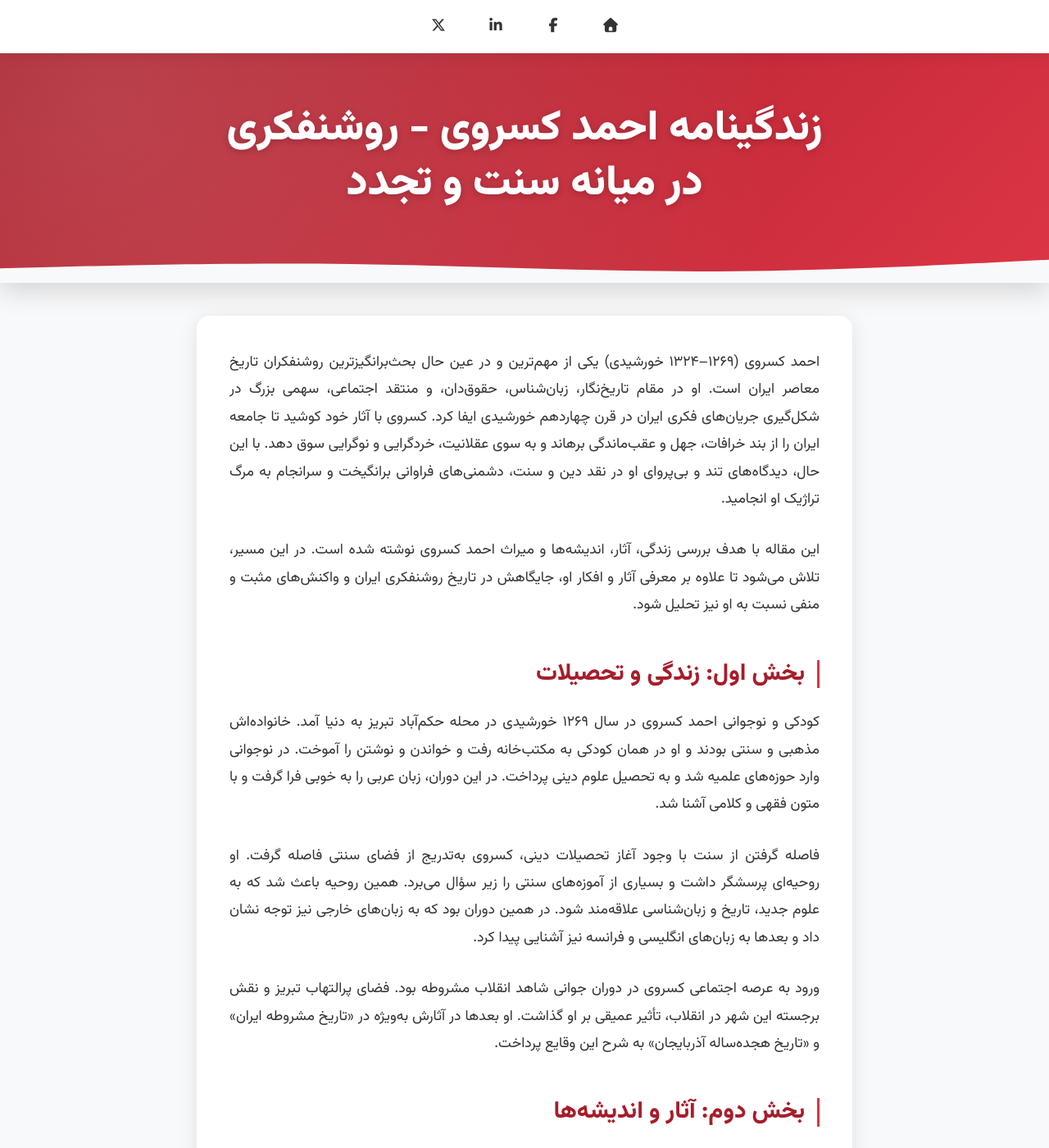
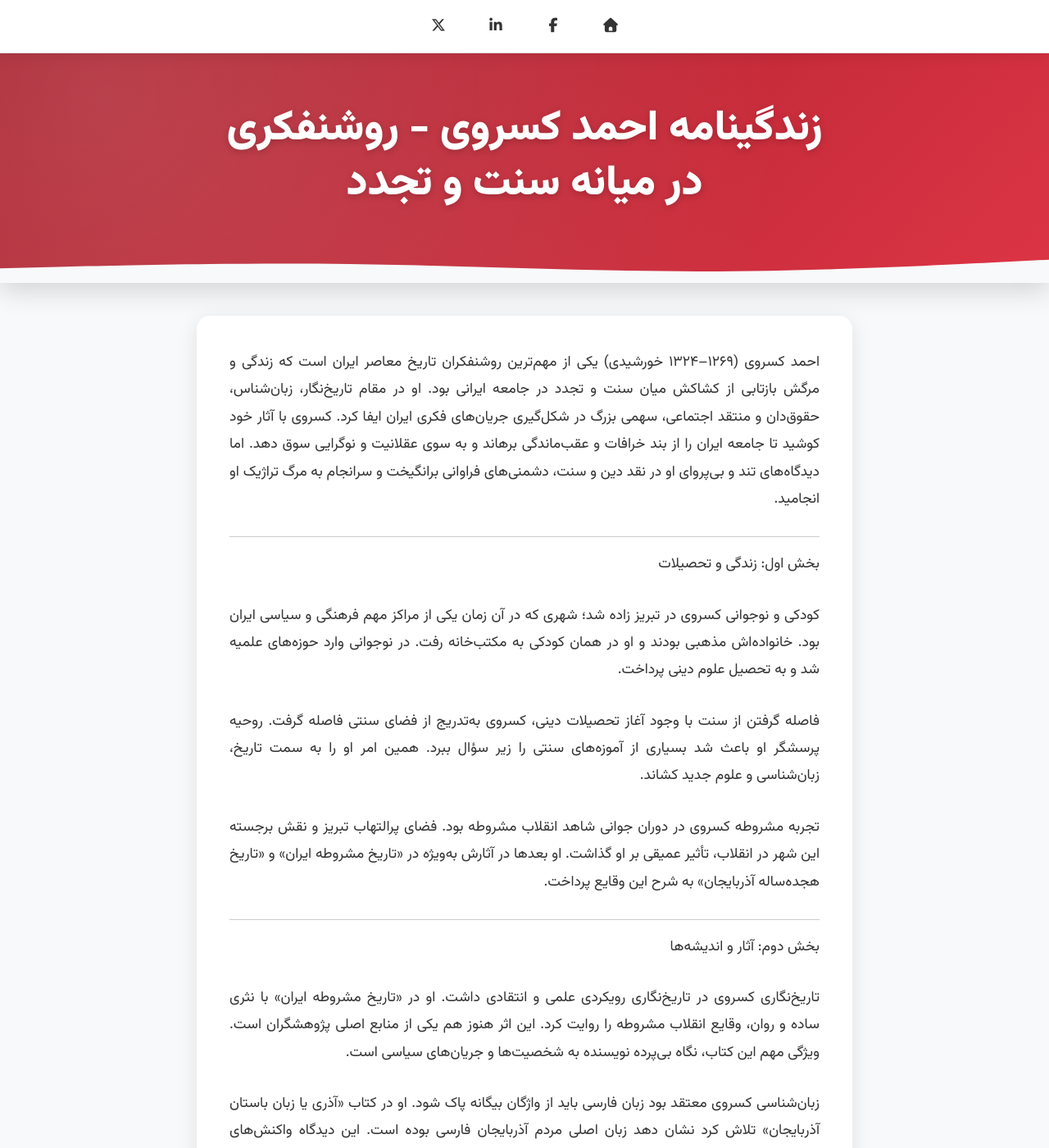
Before and after one commit to darkblog/darkblog.github.io, a Jekyll site: the page built from _posts/2025-9-9-ahmad-kasravi.md, in a window 1280 px wide and 1400 px high. Shown: the whole window at 82% size. Built offline with Jekyll 4.4.1, drawn with Linux system fonts in a browser that asks for light colours; nearby versions of some CDN libraries; some of the changed text lies outside the part shown.

Commit message:
Update 2025-9-9-ahmad-kasravi.md

```diff
--- a/_posts/2025-9-9-ahmad-kasravi.md
+++ b/_posts/2025-9-9-ahmad-kasravi.md
@@ -4,54 +4,66 @@
 title: زندگینامه احمد کسروی - روشنفکری در میانه سنت و تجدد
 ---
 
-احمد کسروی (۱۲۶۹–۱۳۲۴ خورشیدی) یکی از مهم‌ترین و در عین حال بحث‌برانگیزترین روشنفکران تاریخ معاصر ایران است. او در مقام تاریخ‌نگار، زبان‌شناس، حقوق‌دان، و منتقد اجتماعی، سهمی بزرگ در شکل‌گیری جریان‌های فکری ایران در قرن چهاردهم خورشیدی ایفا کرد. کسروی با آثار خود کوشید تا جامعه ایران را از بند خرافات، جهل و عقب‌ماندگی برهاند و به سوی عقلانیت، خردگرایی و نوگرایی سوق دهد. با این حال، دیدگاه‌های تند و بی‌پروای او در نقد دین و سنت، دشمنی‌های فراوانی برانگیخت و سرانجام به مرگ تراژیک او انجامید.
+احمد کسروی (۱۲۶۹–۱۳۲۴ خورشیدی) یکی از مهم‌ترین روشنفکران تاریخ معاصر ایران است که زندگی و مرگش بازتابی از کشاکش میان سنت و تجدد در جامعه ایرانی بود. او در مقام تاریخ‌نگار، زبان‌شناس، حقوق‌دان و منتقد اجتماعی، سهمی بزرگ در شکل‌گیری جریان‌های فکری ایران ایفا کرد. کسروی با آثار خود کوشید تا جامعه ایران را از بند خرافات و عقب‌ماندگی برهاند و به سوی عقلانیت و نوگرایی سوق دهد. اما دیدگاه‌های تند و بی‌پروای او در نقد دین و سنت، دشمنی‌های فراوانی برانگیخت و سرانجام به مرگ تراژیک او انجامید.
 
-این مقاله با هدف بررسی زندگی، آثار، اندیشه‌ها و میراث احمد کسروی نوشته شده است. در این مسیر، تلاش می‌شود تا علاوه بر معرفی آثار و افکار او، جایگاهش در تاریخ روشنفکری ایران و واکنش‌های مثبت و منفی نسبت به او نیز تحلیل شود.
+---
 
-## بخش اول: زندگی و تحصیلات
+بخش اول: زندگی و تحصیلات
 
 کودکی و نوجوانی
-احمد کسروی در سال ۱۲۶۹ خورشیدی در محله حکم‌آباد تبریز به دنیا آمد. خانواده‌اش مذهبی و سنتی بودند و او در همان کودکی به مکتب‌خانه رفت و خواندن و نوشتن را آموخت. در نوجوانی وارد حوزه‌های علمیه شد و به تحصیل علوم دینی پرداخت. در این دوران، زبان عربی را به خوبی فرا گرفت و با متون فقهی و کلامی آشنا شد.
+کسروی در تبریز زاده شد؛ شهری که در آن زمان یکی از مراکز مهم فرهنگی و سیاسی ایران بود. خانواده‌اش مذهبی بودند و او در همان کودکی به مکتب‌خانه رفت. در نوجوانی وارد حوزه‌های علمیه شد و به تحصیل علوم دینی پرداخت.
 
 فاصله گرفتن از سنت
-با وجود آغاز تحصیلات دینی، کسروی به‌تدریج از فضای سنتی فاصله گرفت. او روحیه‌ای پرسشگر داشت و بسیاری از آموزه‌های سنتی را زیر سؤال می‌برد. همین روحیه باعث شد که به علوم جدید، تاریخ و زبان‌شناسی علاقه‌مند شود. در همین دوران بود که به زبان‌های خارجی نیز توجه نشان داد و بعدها به زبان‌های انگلیسی و فرانسه نیز آشنایی پیدا کرد.
+با وجود آغاز تحصیلات دینی، کسروی به‌تدریج از فضای سنتی فاصله گرفت. روحیه پرسشگر او باعث شد بسیاری از آموزه‌های سنتی را زیر سؤال ببرد. همین امر او را به سمت تاریخ، زبان‌شناسی و علوم جدید کشاند.
 
-ورود به عرصه اجتماعی
+تجربه مشروطه
 کسروی در دوران جوانی شاهد انقلاب مشروطه بود. فضای پرالتهاب تبریز و نقش برجسته این شهر در انقلاب، تأثیر عمیقی بر او گذاشت. او بعدها در آثارش به‌ویژه در «تاریخ مشروطه ایران» و «تاریخ هجده‌ساله آذربایجان» به شرح این وقایع پرداخت.
 
-## بخش دوم: آثار و اندیشه‌ها
+---
+
+بخش دوم: آثار و اندیشه‌ها
 
 تاریخ‌نگاری
-کسروی را می‌توان یکی از نخستین تاریخ‌نگاران مدرن ایران دانست. او در کتاب «تاریخ مشروطه ایران» با نثری ساده و روان، وقایع انقلاب مشروطه را روایت کرد. این اثر هنوز هم یکی از منابع اصلی پژوهشگران درباره مشروطه است. ویژگی مهم این کتاب، نگاه انتقادی و بی‌پرده نویسنده به شخصیت‌ها و جریان‌های سیاسی است.
-
-کتاب دیگر او، «تاریخ هجده‌ساله آذربایجان»، به بررسی رخدادهای آذربایجان در دوران مشروطه می‌پردازد. این کتاب علاوه بر ارزش تاریخی، نشان‌دهنده تعلق خاطر کسروی به زادگاهش تبریز است.
+کسروی در تاریخ‌نگاری رویکردی علمی و انتقادی داشت. او در «تاریخ مشروطه ایران» با نثری ساده و روان، وقایع انقلاب مشروطه را روایت کرد. این اثر هنوز هم یکی از منابع اصلی پژوهشگران است. ویژگی مهم این کتاب، نگاه بی‌پرده نویسنده به شخصیت‌ها و جریان‌های سیاسی است.
 
 زبان‌شناسی
-کسروی معتقد بود زبان فارسی باید از واژگان بیگانه و ساختارهای پیچیده پاک شود. او در کتاب «آذری یا زبان باستان آذربایجان» تلاش کرد نشان دهد زبان اصلی مردم آذربایجان فارسی بوده است. این دیدگاه، واکنش‌های متفاوتی برانگیخت؛ برخی آن را دفاعی علمی از هویت ایرانی دانستند و برخی دیگر آن را نادیده گرفتن تنوع زبانی کشور قلمداد کردند.
+کسروی معتقد بود زبان فارسی باید از واژگان بیگانه پاک شود. او در کتاب «آذری یا زبان باستان آذربایجان» تلاش کرد نشان دهد زبان اصلی مردم آذربایجان فارسی بوده است. این دیدگاه واکنش‌های متفاوتی برانگیخت.
 
 نقد دینی و اجتماعی
-یکی از جنجالی‌ترین جنبه‌های اندیشه کسروی، نقد او به دین و مذهب بود. او در کتاب‌هایی چون «شیعی‌گری»، «صوفی‌گری» و «در پیرامون اسلام» به نقد خرافات مذهبی پرداخت. کسروی معتقد بود دین در طول تاریخ به ابزاری برای سوءاستفاده تبدیل شده و باید به «پاک‌دینی» بازگشت؛ دینی ساده، بی‌واسطه و عقلانی.
+کسروی در کتاب‌هایی چون «شیعی‌گری» و «صوفی‌گری» به نقد خرافات مذهبی پرداخت. او دین را عامل عقب‌ماندگی می‌دانست و خواستار بازگشت به «پاک‌دینی» بود؛ دینی ساده، بی‌واسطه و عقلانی.
 
 اصلاح اجتماعی
-کسروی تنها به نقد بسنده نمی‌کرد، بلکه راهکارهایی نیز ارائه می‌داد. او خواستار اصلاح نظام آموزشی، ساده‌سازی زبان، مبارزه با خرافات، و تقویت هویت ملی بود.
+او خواستار اصلاح نظام آموزشی، ساده‌سازی زبان، مبارزه با خرافات و تقویت هویت ملی بود.
 
-## بخش سوم: نقدها و مخالفت‌ها
+---
+
+بخش سوم: واکنش‌ها و نقدها
 
 مخالفت روحانیون
-دیدگاه‌های کسروی درباره دین، به‌ویژه نقدهای او به تشیع و تصوف، با مخالفت شدید روحانیون روبه‌رو شد. بسیاری از علما او را «مرتد» و «محارب» خواندند.
+دیدگاه‌های کسروی درباره دین با مخالفت شدید روحانیون روبه‌رو شد. بسیاری او را «مرتد» خواندند.
 
 واکنش روشنفکران
-در میان روشنفکران نیز دیدگاه‌های کسروی محل بحث بود. برخی او را پیشگام اصلاح‌طلبی و خردگرایی دانستند، در حالی که برخی دیگر معتقد بودند او در نقد دین افراط کرده و از مرزهای علمی عبور کرده است.
+برخی روشنفکران او را پیشگام اصلاح‌طلبی دانستند، در حالی که برخی دیگر معتقد بودند او در نقد دین افراط کرده است.
 
-## بخش چهارم: ترور و پیامدها
+مقایسه با جریان‌های مشابه
+اندیشه‌های کسروی را می‌توان با جریان‌های اصلاح‌طلبی دینی در جهان اسلام مقایسه کرد. در ترکیه، مصطفی کمال آتاتورک پروژه‌ای مشابه برای سکولاریزه کردن جامعه داشت. در مصر، متفکرانی چون محمد عبده و رشید رضا به اصلاح دینی پرداختند. تفاوت کسروی با آنان در این بود که او به‌جای اصلاح درون‌دینی، بیشتر به نقد بیرونی و بازسازی کامل دین گرایش داشت.
 
-در ۲۰ اسفند ۱۳۲۴، احمد کسروی در کاخ دادگستری تهران به دست اعضای فدائیان اسلام ترور شد. این واقعه نقطه عطفی در تاریخ روشنفکری ایران بود. مرگ او نشان داد که نقد سنت‌های دینی در جامعه ایران چه هزینه‌های سنگینی دارد.
+---
 
-## بخش پنجم: میراث و تأثیر
+بخش چهارم: ترور و پیامدها
+
+در ۲۰ اسفند ۱۳۲۴، احمد کسروی در کاخ دادگستری تهران به دست اعضای فدائیان اسلام ترور شد. این واقعه نشان داد که نقد سنت‌های دینی در جامعه ایران چه هزینه‌های سنگینی دارد.
+
+---
+
+بخش پنجم: میراث و تأثیر
 
 - آثار کسروی در حوزه تاریخ مشروطه هنوز هم از منابع اصلی پژوهشگران است.
-- اندیشه‌های او درباره زبان فارسی الهام‌بخش بسیاری از زبان‌شناسان و نویسندگان شد.
-- نقدهای او به دین و خرافات، هرچند جنجالی، اما راه را برای بحث‌های بعدی درباره اصلاح دینی و اجتماعی باز کرد.
+- اندیشه‌های او درباره زبان فارسی الهام‌بخش بسیاری از زبان‌شناسان شد.
+- نقدهای او به دین و خرافات راه را برای بحث‌های بعدی درباره اصلاح دینی باز کرد.
+- مرگ او به نمادی از سرنوشت روشنفکران منتقد در ایران تبدیل شد.
+
+---
 
 نتیجه‌گیری
-احمد کسروی را می‌توان روشنفکری دانست که با شجاعت به نقد سنت‌ها و خرافات پرداخت و در تاریخ‌نگاری، زبان‌شناسی و هویت ملی نقشی ماندگار ایفا کرد. هرچند مرگ او پایانی تلخ بر زندگی‌اش گذاشت، اما آثار و اندیشه‌هایش همچنان الهام‌بخش پژوهشگران و محل مناقشه میان سنت‌گرایان و نوگرایان است. کسروی نمادی است از روشنفکری ایرانی که میان سنت و تجدد گرفتار آمد و با قلم و اندیشه‌اش راهی تازه در تاریخ معاصر گشود.
+احمد کسروی روشنفکری بود که با شجاعت به نقد سنت‌ها و خرافات پرداخت و در تاریخ‌نگاری، زبان‌شناسی و هویت ملی نقشی ماندگار ایفا کرد. هرچند مرگ او پایانی تلخ بر زندگی‌اش گذاشت، اما آثار و اندیشه‌هایش همچنان الهام‌بخش پژوهشگران و محل مناقشه میان سنت‌گرایان و نوگرایان است.
```
